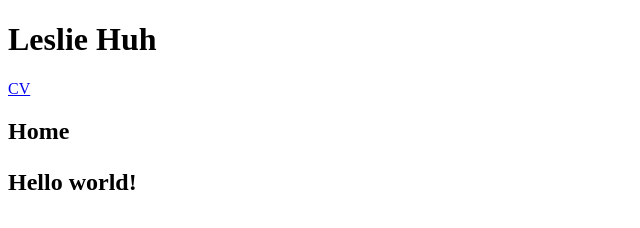
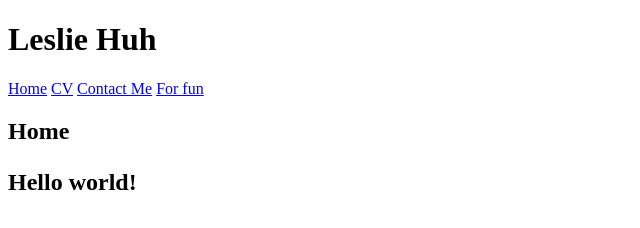
Before and after one commit to lesliehuh/Leslie_Personal_Website, a plain HTML site: page 67250_webdevlabs/lhuh-lab1/index.html in a window 1280 px wide. Shown: the whole page, without its empty margins (0-640 px from the left). Drawn offline with Linux system fonts and the light colour scheme.

Commit message:
added href for all pages on the webpage

```diff
--- a/67250_webdevlabs/lhuh-lab1/index.html
+++ b/67250_webdevlabs/lhuh-lab1/index.html
@@ -11,7 +11,10 @@
     <header>
         <h1>Leslie Huh</h1>
         <nav>
-            <a href="/views/cv.html">CV</a>
+            <a href="../index.html">Home</a>
+            <a href="views/cv.html">CV</a>
+            <a href="views/contact.html">Contact Me</a>
+            <a href="views/fun.html">For fun</a>
         </nav>
     </header>
     <div>
```
